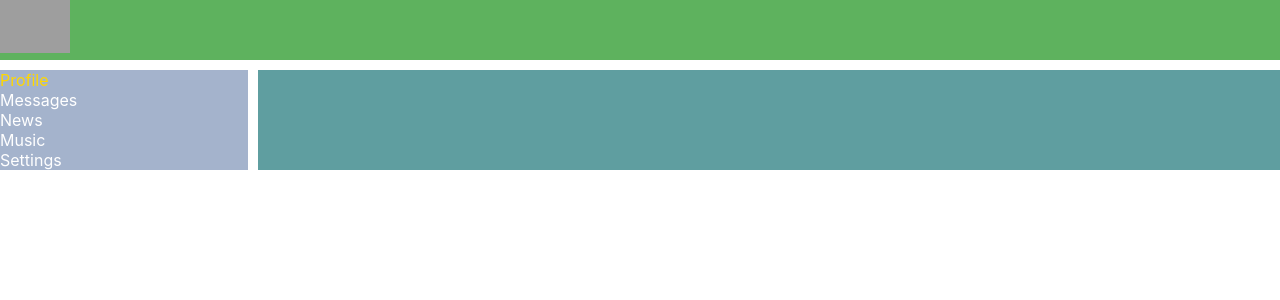
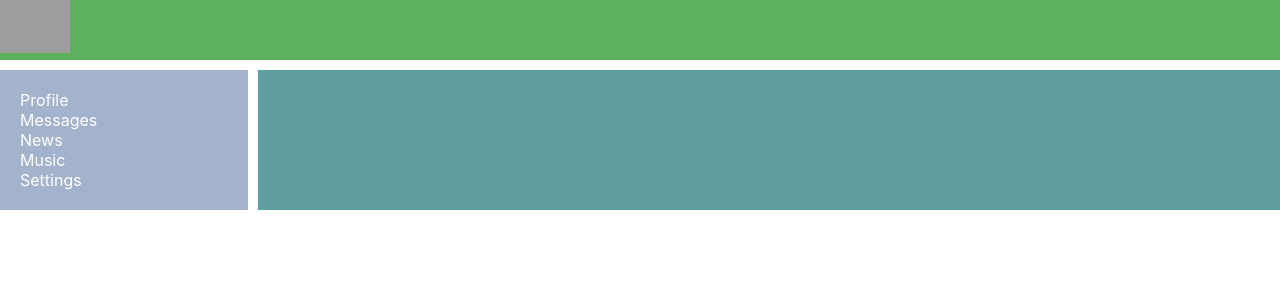
Before and after one commit to AnatolyNikol/samurai-way-main, a React (Create React App) app: page / in a window 1280 px wide. Shown: the top 300 px of the page. Built offline with nearby package versions, Linux system fonts and the light colour scheme; grey boxes are pictures that could not be loaded.

Commit message:
20 - NavLink

```diff
--- a/src/components/navbar/Navbar.module.css
+++ b/src/components/navbar/Navbar.module.css
@@ -1,6 +1,7 @@
 .nav {
     grid-area: nav;
     background-color: #a4b3cc;
+    padding: 20px;
 }
 
 .item a {
@@ -8,6 +9,6 @@
     text-decoration: none;
 }
 
-.active a{
+.item a.activeLink {
     color: gold;
 }
--- a/src/components/navbar/Navbar.tsx
+++ b/src/components/navbar/Navbar.tsx
@@ -1,23 +1,24 @@
 import React from "react";
 import style from './Navbar.module.css';
+import {NavLink} from "react-router-dom";
 
 function Navbar() {
     return (
         <nav className={style.nav}>
-            <div className={`${style.item} ${style.active}`}>
-                <a href="/profile">Profile</a>
+            <div className={style.item}>
+                <NavLink to="/profile" activeClassName={style.activeLink}>Profile</NavLink>
             </div>
             <div className={style.item}>
-                <a href="/dialogs">Messages</a>
+                <NavLink to="/dialogs" activeClassName={style.activeLink}>Messages</NavLink>
             </div>
             <div className={style.item}>
-                <a href="/news">News</a>
+                <NavLink to="/news" activeClassName={style.activeLink}>News</NavLink>
             </div>
             <div className={style.item}>
-                <a href="/music">Music</a>
+                <NavLink to="/music" activeClassName={style.activeLink}>Music</NavLink>
             </div>
             <div className={style.item}>
-                <a href="/settings">Settings</a>
+                <NavLink to="/settings" activeClassName={style.activeLink}>Settings</NavLink>
             </div>
         </nav>
     )
```
